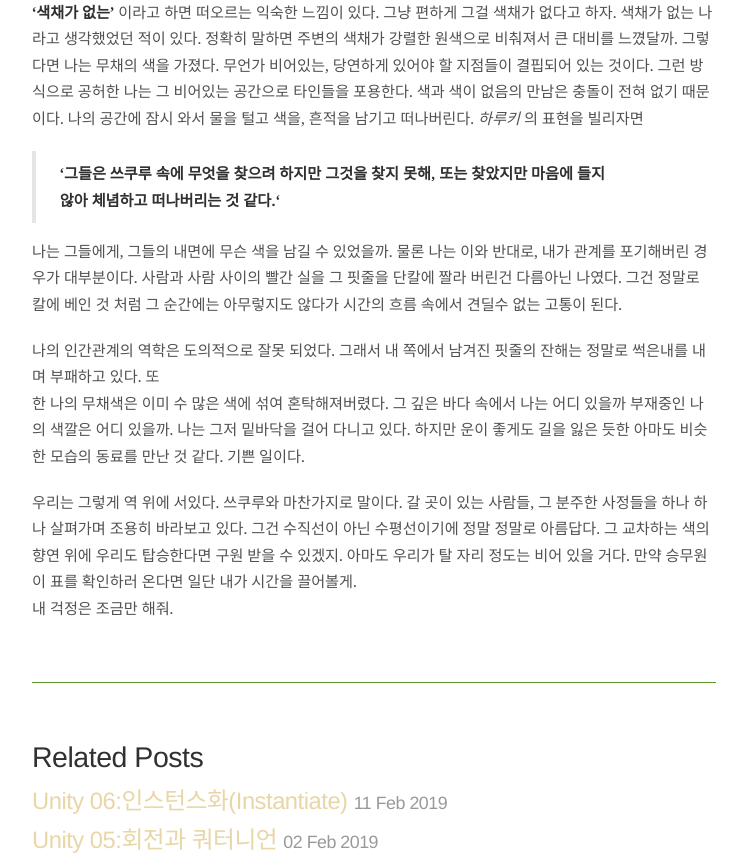
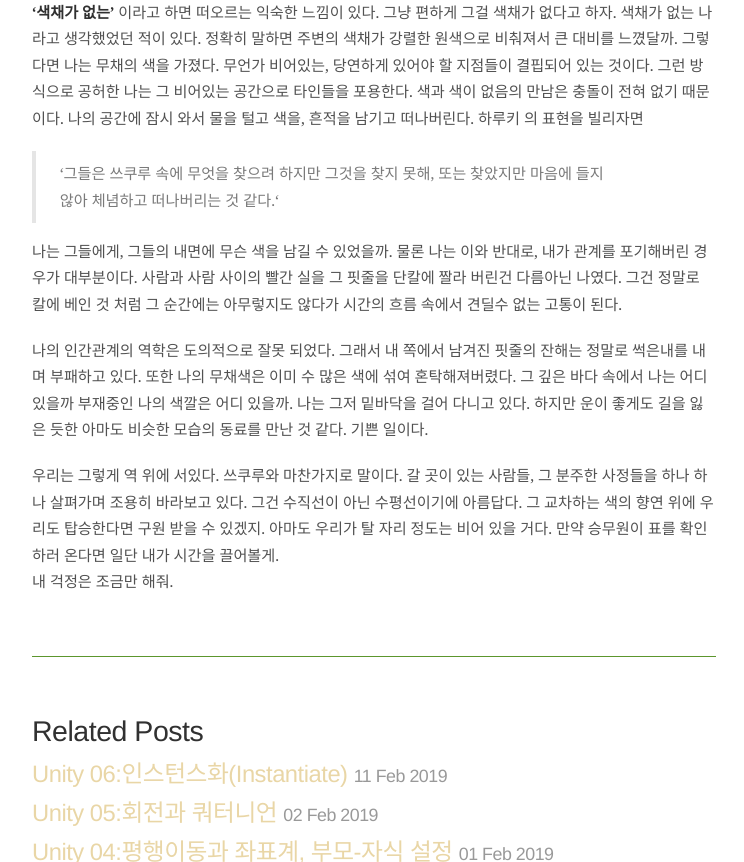
Before and after one commit to Ospac/ospac.github.io, a Jekyll site: the page built from _posts/thinks/2018-12-13-colorlessTsukuru.md, in a window 1280 px wide and 1400 px high. Shown: the part 538-1400 px from the top of the window, without its empty margins (266-1010 px from the left). Built offline with Jekyll 4.4.1, drawn with Linux system fonts in a browser that asks for light colours; nearby versions of some CDN libraries; some web fonts are replaced; comment, search, counter and statistics services are not loaded; a style sheet for code colours, icons or effects is not loaded.

Commit message:
_posts/thinks/2018-12-13-colorlessTsukuru.md updated from https://stackedit.io/

```diff
--- a/_posts/thinks/2018-12-13-colorlessTsukuru.md
+++ b/_posts/thinks/2018-12-13-colorlessTsukuru.md
@@ -5,16 +5,15 @@
 title: colorless tsukuru
 category: 생각들
 comment: true
+
 ---
 
-
 <p><img src="https://user-images.githubusercontent.com/31947480/51122164-98230300-185c-11e9-8b8d-d4ab490a824b.jpg" alt="kakaotalk_20190115_002530421"></p>
-<p><strong>‘색채가 없는’</strong> 이라고 하면 떠오르는 익숙한 느낌이 있다. 그냥 편하게 그걸 색채가 없다고 하자. 색채가 없는 나라고 생각했었던 적이 있다. 정확히 말하면 주변의 색채가 강렬한 원색으로 비춰져서 큰 대비를 느꼈달까. 그렇다면 나는 무채의 색을 가졌다. 무언가 비어있는, 당연하게 있어야 할 지점들이 결핍되어 있는 것이다. 그런 방식으로 공허한 나는 그 비어있는 공간으로 타인들을 포용한다. 색과 색이 없음의 만남은 충돌이 전혀 없기 때문이다. 나의 공간에 잠시 와서 물을 털고 색을, 흔적을 남기고 떠나버린다. <em>하루키</em> 의 표현을 빌리자면</p>
+<p><strong>‘색채가 없는’</strong> 이라고 하면 떠오르는 익숙한 느낌이 있다. 그냥 편하게 그걸 색채가 없다고 하자. 색채가 없는 나라고 생각했었던 적이 있다. 정확히 말하면 주변의 색채가 강렬한 원색으로 비춰져서 큰 대비를 느꼈달까. 그렇다면 나는 무채의 색을 가졌다. 무언가 비어있는, 당연하게 있어야 할 지점들이 결핍되어 있는 것이다. 그런 방식으로 공허한 나는 그 비어있는 공간으로 타인들을 포용한다. 색과 색이 없음의 만남은 충돌이 전혀 없기 때문이다. 나의 공간에 잠시 와서 물을 털고 색을, 흔적을 남기고 떠나버린다. 하루키 의 표현을 빌리자면</p>
 <blockquote>
-<p><strong>‘그들은 쓰쿠루 속에 무엇을 찾으려 하지만 그것을 찾지 못해, 또는 찾았지만 마음에 들지 않아 체념하고 떠나버리는 것 같다.‘</strong></p>
+<p>‘그들은 쓰쿠루 속에 무엇을 찾으려 하지만 그것을 찾지 못해, 또는 찾았지만 마음에 들지 않아 체념하고 떠나버리는 것 같다.‘</p>
 </blockquote>
 <p>나는 그들에게, 그들의 내면에 무슨 색을 남길 수 있었을까. 물론 나는 이와 반대로, 내가 관계를 포기해버린 경우가 대부분이다. 사람과 사람 사이의 빨간 실을 그 핏줄을 단칼에 짤라 버린건 다름아닌 나였다. 그건 정말로 칼에 베인 것 처럼 그 순간에는 아무렇지도 않다가 시간의 흐름 속에서 견딜수 없는 고통이 된다.</p>
-<p>나의 인간관계의 역학은 도의적으로 잘못 되었다. 그래서 내 쪽에서 남겨진 핏줄의 잔해는 정말로 썩은내를 내며 부패하고 있다. 또<br>
-한 나의 무채색은 이미 수 많은 색에 섞여 혼탁해져버렸다. 그 깊은 바다 속에서 나는 어디 있을까 부재중인 나의 색깔은 어디 있을까. 나는 그저 밑바닥을 걸어 다니고 있다. 하지만 운이 좋게도 길을 잃은 듯한 아마도 비슷한 모습의 동료를 만난 것 같다. 기쁜 일이다.</p>
-<p>우리는 그렇게 역 위에 서있다. 쓰쿠루와 마찬가지로 말이다. 갈 곳이 있는 사람들, 그 분주한 사정들을 하나 하나 살펴가며 조용히 바라보고 있다. 그건 수직선이 아닌 수평선이기에 정말 정말로 아름답다. 그 교차하는 색의 향연 위에 우리도 탑승한다면 구원 받을 수 있겠지. 아마도 우리가 탈 자리 정도는 비어 있을 거다. 만약 승무원이 표를 확인하러 온다면 일단 내가 시간을 끌어볼게.<br>
+<p>나의 인간관계의 역학은 도의적으로 잘못 되었다. 그래서 내 쪽에서 남겨진 핏줄의 잔해는 정말로 썩은내를 내며 부패하고 있다. 또한 나의 무채색은 이미 수 많은 색에 섞여 혼탁해져버렸다. 그 깊은 바다 속에서 나는 어디 있을까 부재중인 나의 색깔은 어디 있을까. 나는 그저 밑바닥을 걸어 다니고 있다. 하지만 운이 좋게도 길을 잃은 듯한 아마도 비슷한 모습의 동료를 만난 것 같다. 기쁜 일이다.</p>
+<p>우리는 그렇게 역 위에 서있다. 쓰쿠루와 마찬가지로 말이다. 갈 곳이 있는 사람들, 그 분주한 사정들을 하나 하나 살펴가며 조용히 바라보고 있다. 그건 수직선이 아닌 수평선이기에 아름답다. 그 교차하는 색의 향연 위에 우리도 탑승한다면 구원 받을 수 있겠지. 아마도 우리가 탈 자리 정도는 비어 있을 거다. 만약 승무원이 표를 확인하러 온다면 일단 내가 시간을 끌어볼게.<br>
 내 걱정은 조금만 해줘.</p>
```
